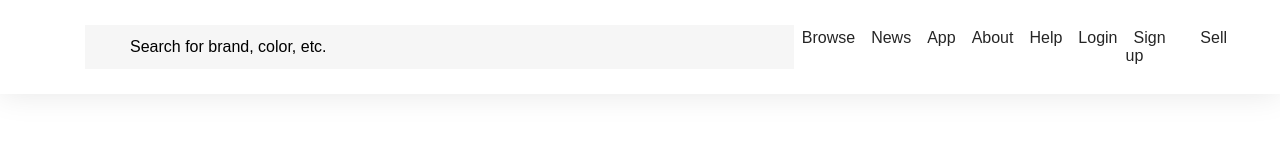
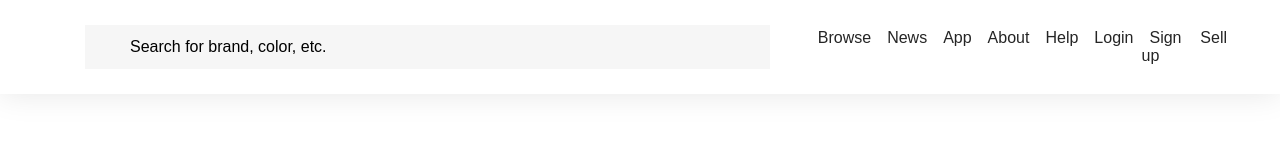
Before and after one commit to Matty06/stockX-product-page, a plain HTML site: page index.html in a window 1280 px wide. Drawn offline with Linux system fonts and the light colour scheme; a web font is replaced by a local one.

Commit message:
Edit: input margin

```diff
--- a/assets/styles/_base.scss
+++ b/assets/styles/_base.scss
@@ -21,7 +21,7 @@ body {
     &__searchbar {
         width: 60%;
         height: 44px;
-        margin-left: 40px;
+        margin: 0 40px;
         padding-left: 45px;
         font-family: 'Proxima Nova', sans-serif;
         font-size: 16px;
```
Also changed, not shown: assets/styles/default.css, 1 other file.
